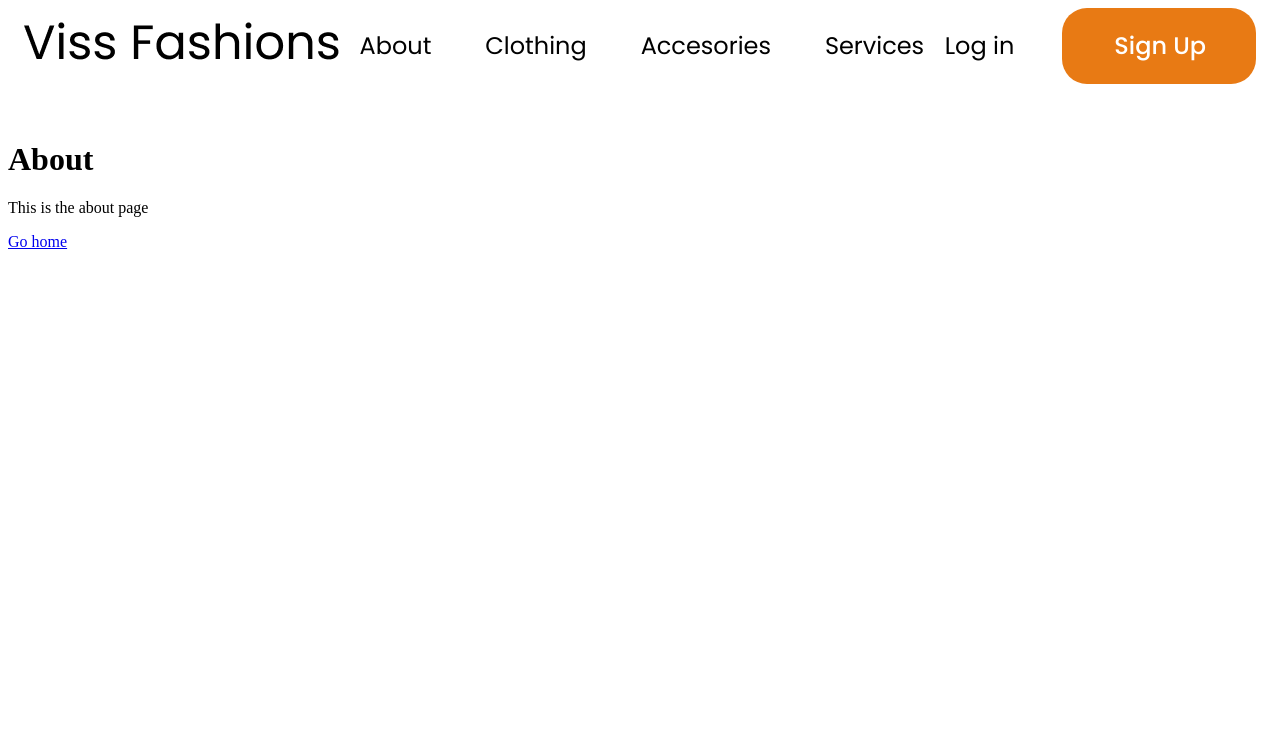
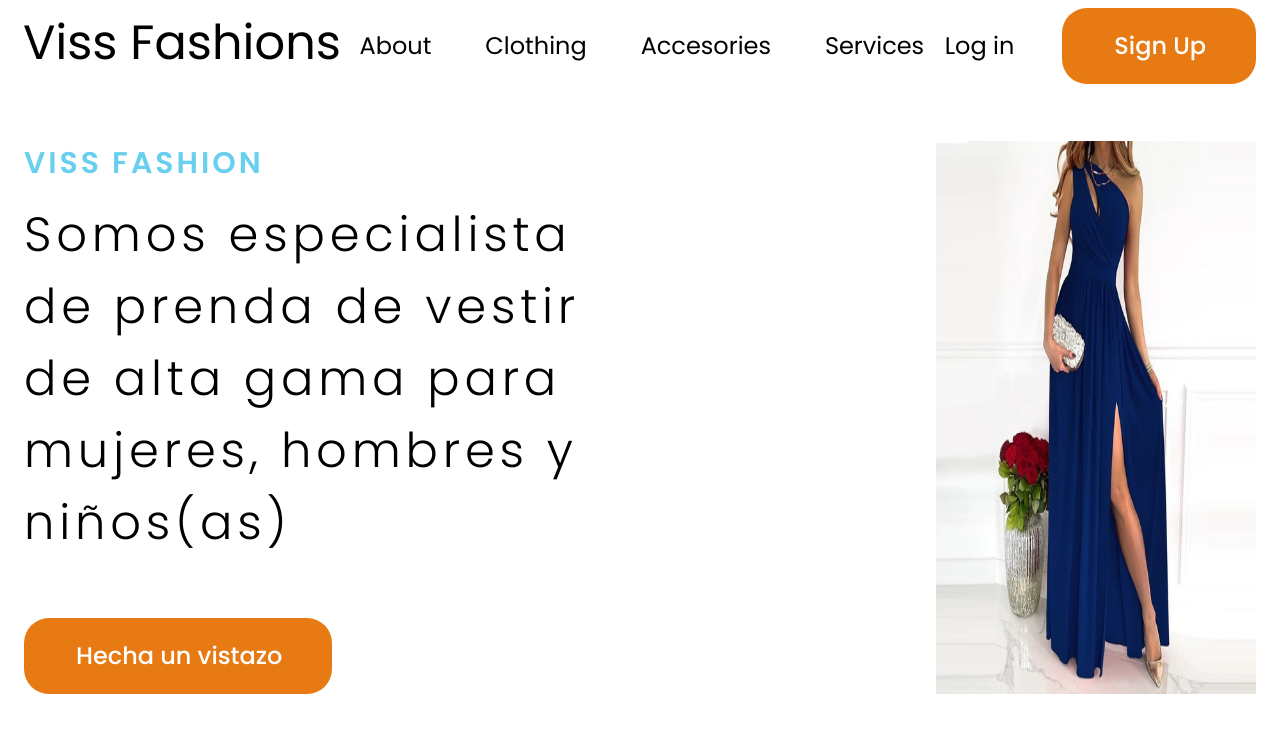
Before and after one commit to Marquez-22/proyecto-2.0, a Next.js app: page /about in a window 1280 px wide. Shown: the top 732 px of the page. Built offline with nearby package versions, Linux system fonts and the light colour scheme.

Commit message:
pagina about

```diff
--- a/src/components/Banner/index.tsx
+++ b/src/components/Banner/index.tsx
@@ -8,35 +8,35 @@ type BannerType = "banner1" | "banner2"
 interface BannerProps {
     children?: ReactNode
     type?: BannerType
+    title: string
+    button:string
+    text:string
+    img:string
+
 }
 
-export const Banner = ({ children, type = "banner1" }: BannerProps) => {
+export const Banner = ({ children, type = "banner1",text="",button="",img="",title=""}: BannerProps) => {
     return (<>
         <Container>
             <div className={`banner ${type}`}>
-
                 <div className="columna1">
                     <div className="content-info">
                         <Text className="titulo" type="text2" >
-                            Trendiest Fashion ever
-
+                            {title}
                         </Text>
-
                         <Text className="parrafo">
-                            When you are in doubt,
-                            wear a Viss Fashions
-                            Denim
+                        {text}
                         </Text>
 
                         <Button className="boton" >
-                            Buy now
+                        {button}
                         </Button>
                     </div>
                 </div>
 
 
                 <div className="columna2">
-                    <img src="/images/banner.png"></img>
+                    <img src={img}></img>
                 </div>
 
 
--- a/src/pages/about.tsx
+++ b/src/pages/about.tsx
@@ -1,13 +1,15 @@
 import Link from 'next/link'
 import Layout from '../components/Layout'
+import { Banner } from '../components/Banner'
 
 const AboutPage = () => (
-  <Layout title="About | Next.js + TypeScript Example">
-    <h1>About</h1>
-    <p>This is the about page</p>
-    <p>
-      <Link href="/">Go home</Link>
-    </p>
+  <Layout title="About">
+     <Banner
+      title='Viss Fashion'
+      text='Somos especialista de prenda de vestir de alta gama para mujeres, hombres y niños(as) '
+      button='Hecha un vistazo'
+      img='/images/vestido.png'
+    />
   </Layout>
 )
 
--- a/src/pages/signup.tsx
+++ b/src/pages/signup.tsx
@@ -1,8 +1,8 @@
 import Layout from "../components/Layout"
 
-const SigninPages = () =>(
+const SignupPages = () =>(
     <Layout title="Iniciar Sesion"></Layout>
 
 )
 
-export default SigninPages
+export default SignupPages
```
Also changed, not shown: src/pages/index.tsx (+7 -2 lines), public/images/vestido.png (added).
